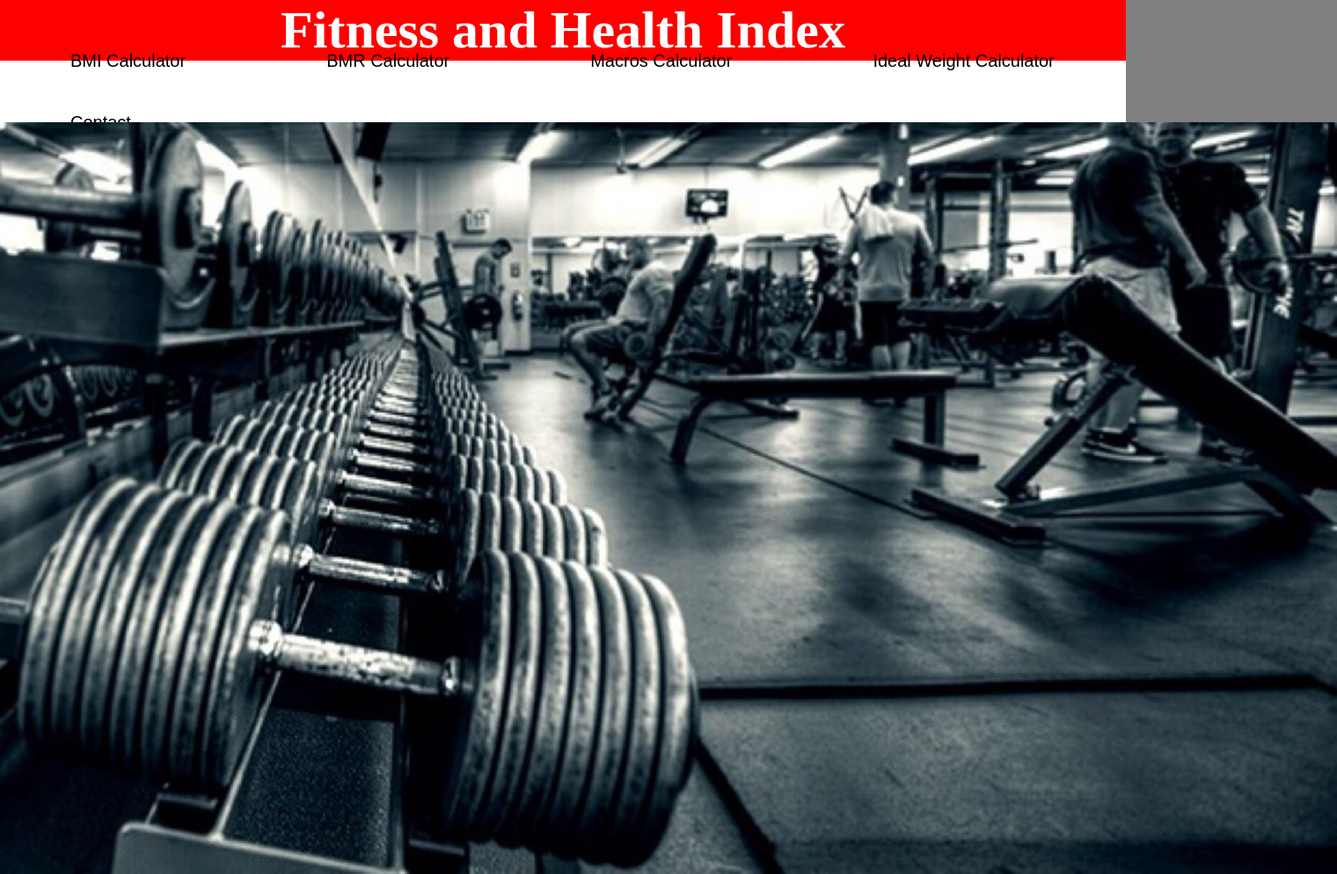
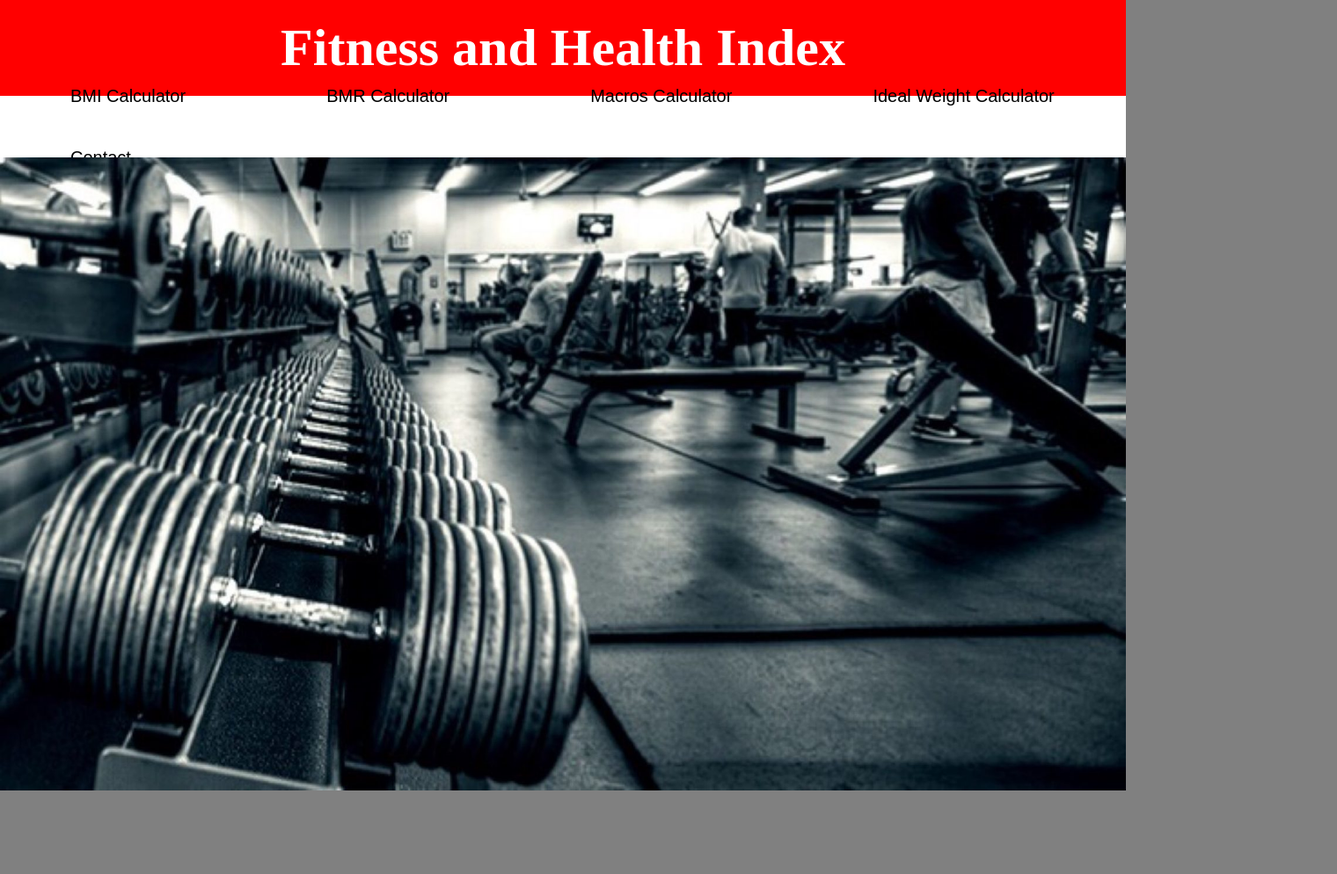
Before and after one commit to AW666/FitnessCalculator.io, a plain HTML site: page home.html in a window 1280 px wide. Shown: the whole page at 88% size, 1520 px wide, since content can reach past the window. After the commit the page ends 899 px from the top, so only its background shows below. Drawn offline with Linux system fonts and the light colour scheme.

Commit message:
Update style.css

```diff
--- a/style.css
+++ b/style.css
@@ -3,6 +3,9 @@ h1{
   font-size: 60px;
   text-align: center;
   background-color: red;
+  width: 100%;
+  padding: 20px 0; /* Adds spacing to the top and bottom */
+  box-sizing: border-box;
 }
 
 /* "*" means I am gonna style everything in this website with this styling*/
@@ -46,5 +49,9 @@ ul li a:hover{
 }
 
 .img-home{
-  width:1520px;
+  width: 100%;
+  max-width: 1520px; /* Ensures image does not exceed this width */
+  height: auto; /* Maintains image aspect ratio */
+  display: block;
+  margin: 0 auto; /* Centers the image */
 }
```
